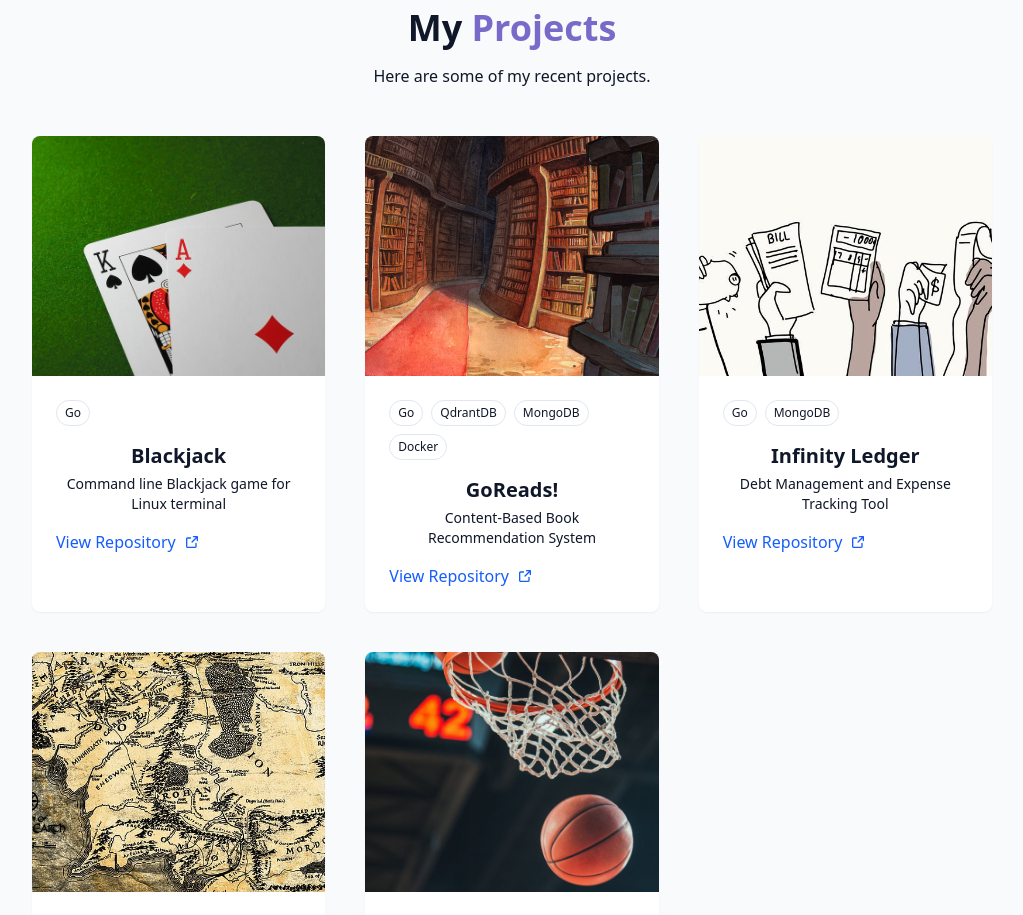
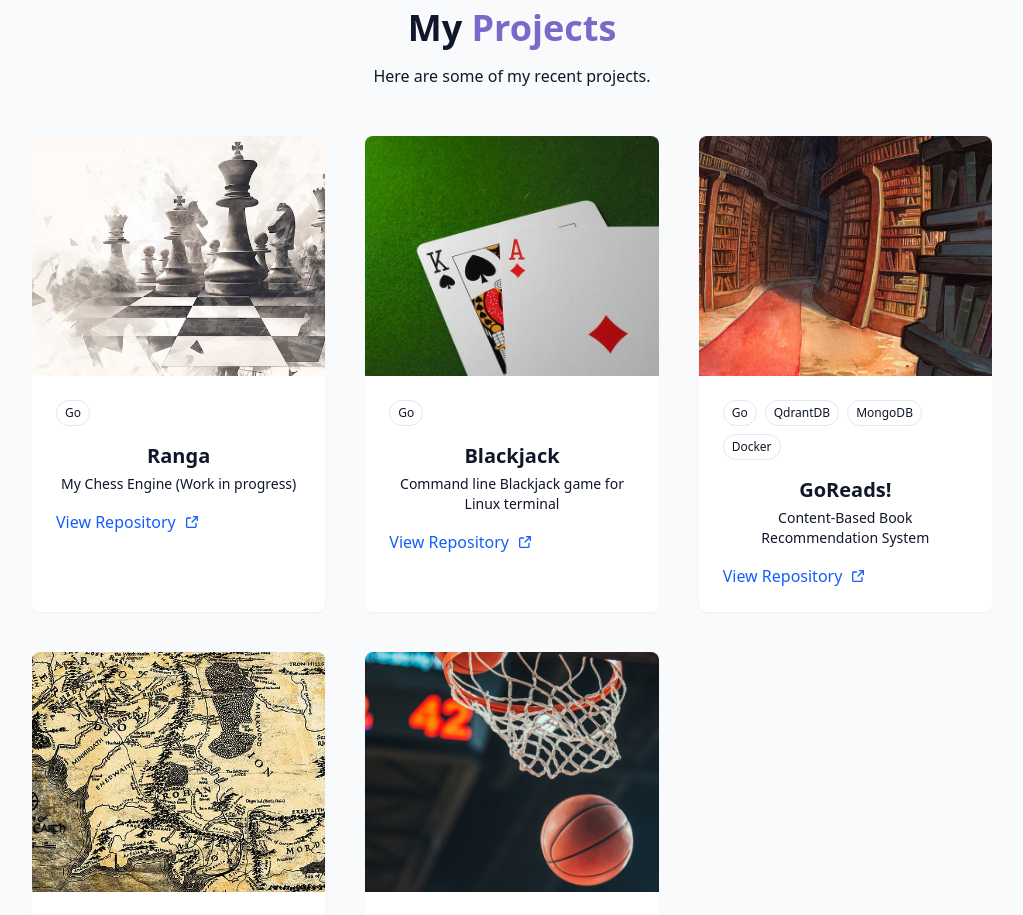
Before and after one commit to nchandur/portfolio, a React (Vite) app: page / in a window 1280 px wide. Shown: the part 2580-3495 px from the top of the page, without its empty margins (128-1151 px from the left). Built offline with nearby package versions, Linux system fonts and the light colour scheme.

Commit message:
update: chess engine

```diff
--- a/src/assets/files/projects.js
+++ b/src/assets/files/projects.js
@@ -1,6 +1,14 @@
 const projects = [
   {
     id: 1,
+    title: "Ranga",
+    description: "My Chess Engine (Work in progress)",
+    image: "images/ranga.jpg",
+    tags: ["Go"],
+    url: "https://github.com/nchandur/go-ranga"
+  },
+  {
+    id: 2,
     title: "Blackjack",
     description: "Command line Blackjack game for Linux terminal",
     image: "images/blackjack.jpg",
@@ -8,20 +16,12 @@ const projects = [
     url: "https://github.com/nchandur/blackjack"
   },
   {
-    id: 2,
+    id: 3,
     title: "GoReads!",
     description: "Content-Based Book Recommendation System",
     image: "images/goreads.jpg",
     tags: ["Go", "QdrantDB", "MongoDB", "Docker"],
     url: "https://github.com/nchandur/go-reads",
-  },
-  {
-    id: 3,
-    title: "Infinity Ledger",
-    description: "Debt Management and Expense Tracking Tool",
-    image: "images/ledger.jpg",
-    tags: ["Go", "MongoDB"],
-    url: "https://github.com/nchandur/ledger",
   },
   {
     id: 4,
```
Also changed, not shown: public/images/ranga.jpg (added).
